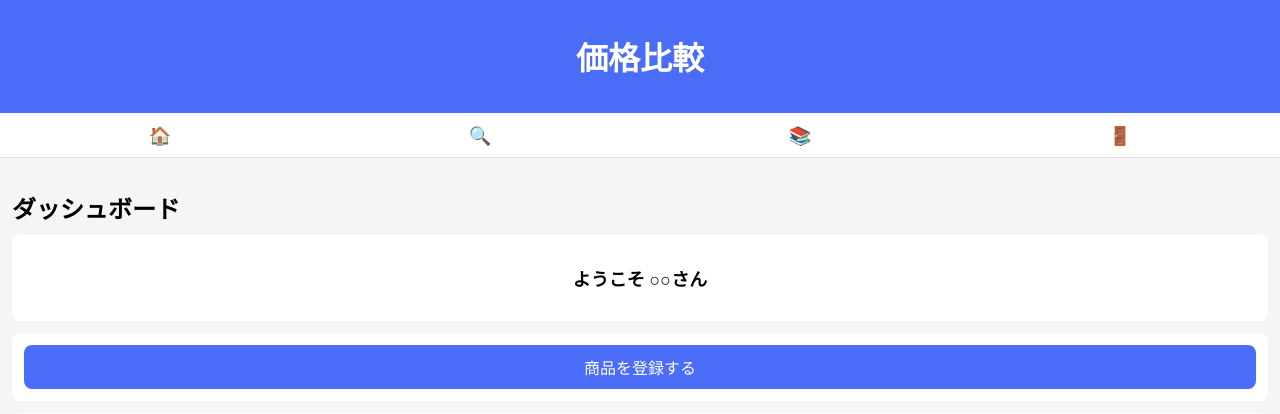
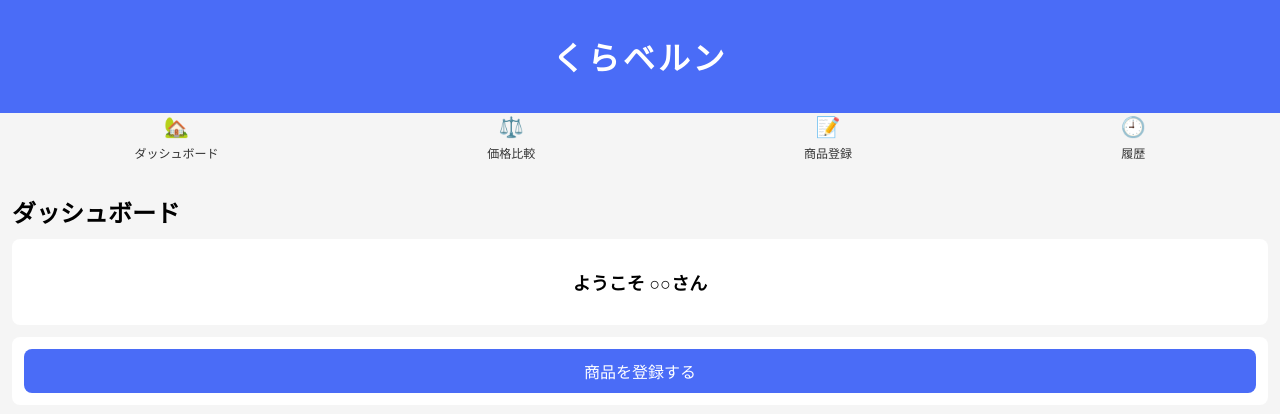
Before and after one commit to makina-aura/price-compare-app, a Flask app: page /dashboard in a window 1280 px wide. Shown: the top 414 px of the page. Run offline with Flask 3, Linux system fonts and the light colour scheme.

Commit message:
ログイン状態でログアウト表示＋アプリ名デザイン調整

```diff
--- a/app.py
+++ b/app.py
@@ -1,7 +1,11 @@
-from flask import Flask, render_template, request, redirect, url_for
+from flask import Flask, render_template, request, redirect, url_for, session
 import sqlite3
 
 app = Flask(__name__)
+
+app = Flask(__name__)
+app.secret_key = "dummy-secret-key"
+
 
 @app.route("/")
 def index():
@@ -14,8 +18,10 @@ def get_db_connection():
 @app.route("/login", methods=["GET", "POST"])
 def login():
     if request.method == "POST":
+        session["logged_in"] = True
         return redirect(url_for("dashboard"))
     return render_template("login.html")
+
 
 @app.route("/dashboard")
 def dashboard():
@@ -45,7 +51,9 @@ def history():
 
 @app.route("/logout")
 def logout():
+    session.pop("logged_in", None)
     return redirect(url_for("login"))
+
 
 if __name__ == "__main__":
     app.run(debug=True)
--- a/static/css/style.css
+++ b/static/css/style.css
@@ -14,18 +14,29 @@ body {
 .nav {
   display: flex;
   justify-content: space-around;
-  background: white;
-  border-bottom: 1px solid #ddd;
+  align-items: center;
 }
 
 .nav a {
   text-decoration: none;
-  padding: 10px;
-  font-size: 18px;
+  font-size: 20px;
+  color: #333;
+  display: flex;
+  flex-direction: column; /* 縦並び */
+  align-items: center;
+  gap: 4px;
+}
+
+.nav a span {
+  font-size: 12px;
 }
 
 .nav a.active {
-  color: #4a6cf7;
+  color: #4f6ef7; /* アクティブ色 */
+}
+
+.nav a.logout {
+  color: #888;
 }
 
 .container {
@@ -111,3 +122,8 @@ body {
   background: #e74c3c;
   color: white;
 }
+
+.app-title {
+  letter-spacing: 0.1em;
+  font-weight: 700;
+}
--- a/templates/base.html
+++ b/templates/base.html
@@ -9,15 +9,19 @@
 <body>
 
 <header class="header">
-  <h1 class="app-title">価格比較</h1>
+  <h1 class="app-title">くらベルン</h1>
 </header>
 
 <nav class="nav">
-  <a href="/dashboard">🏠</a>
-  <a href="/compare" class="active">🔍</a>
-  <a href="/history">📚</a>
-  <a href="/logout">🚪</a>
+  <a href="/dashboard">🏡<span>ダッシュボード</span></a>
+  <a href="/compare">⚖️<span>価格比較</span></a>
+  <a href="/add">📝<span>商品登録</span></a>
+  <a href="/history">🕘<span>履歴</span></a>
+  {% if session.get("logged_in") %}
+    <a href="/logout" class="logout">🚪<span>ログアウト</span></a>
+  {% endif %}
 </nav>
+
 
 <main class="container">
   {% block content %}{% endblock %}
```
